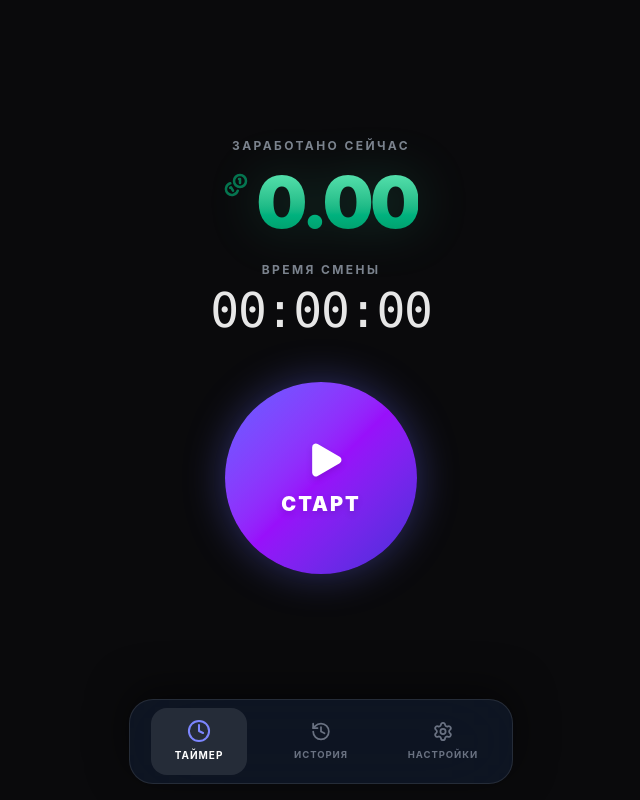
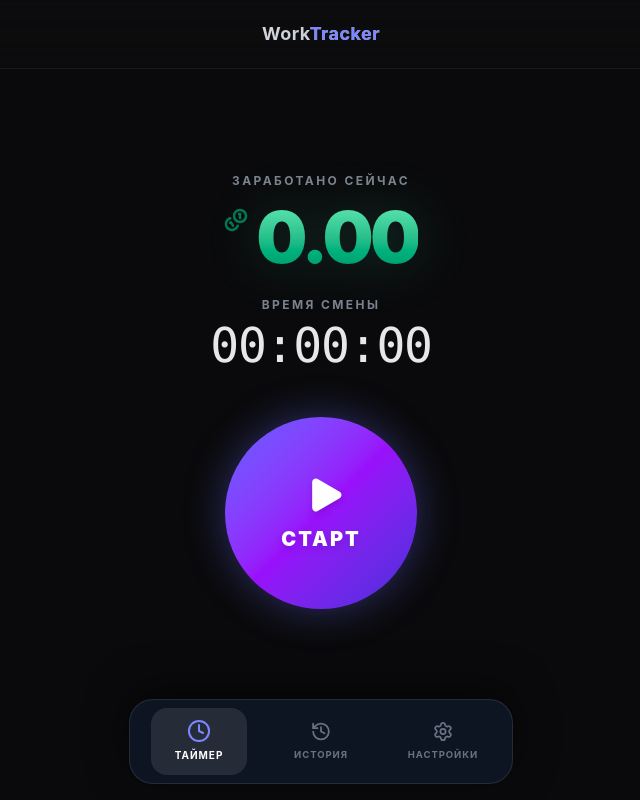
Before and after one commit to OwenSide/work-tracker-pwa, a React (Vite) app: page / in a window 1280 px wide. Shown: the whole page, without its empty margins (319-959 px from the left). Built offline with nearby package versions, Linux system fonts and the light colour scheme.

Commit message:
Removed GitHub Actions workflow to fix deployment conflict

```diff
--- a/src/App.jsx
+++ b/src/App.jsx
@@ -1,30 +1,28 @@
 import React, { useState, useEffect } from 'react';
 import { Clock, History as HistoryIcon, Settings as SettingsIcon, Coins } from 'lucide-react';
-import { useIndexedDB } from './db'; // <-- Путь изменен сюда
+import { AnimatePresence, motion } from 'framer-motion';
+import { useIndexedDB } from './db';
 import Dashboard from './components/Dashboard';
 import History from './components/History';
 import Settings from './components/Settings';
+import { cn } from './utils';
 
 export default function App() {
   const currency = <Coins size="1em" strokeWidth={2.5} className="inline-block relative -top-[1px] mr-1" />;
   const [activeTab, setActiveTab] = useState('dashboard');
 
-  // Подключаем наши модули IndexedDB
   const [hourlyRate, setHourlyRate, rateLoaded] = useIndexedDB('hourlyRate', '15');
   const [activeShift, setActiveShift, shiftLoaded] = useIndexedDB('activeShift', null);
   const [shifts, setShifts, shiftsLoaded] = useIndexedDB('shifts', []);
   const [elapsed, setElapsed] = useState(0);
 
-  // Ждем, пока IndexedDB асинхронно отдаст все данные
   const isAppReady = rateLoaded && shiftLoaded && shiftsLoaded;
 
   useEffect(() => {
     let interval;
     if (activeShift) {
       setElapsed(Date.now() - activeShift.startTime);
-      interval = setInterval(() => {
-        setElapsed(Date.now() - activeShift.startTime);
-      }, 1000);
+      interval = setInterval(() => setElapsed(Date.now() - activeShift.startTime), 1000);
     } else {
       setElapsed(0);
     }
@@ -40,19 +38,11 @@ export default function App() {
     const rate = parseFloat(hourlyRate) || 0;
     const earned = (durationMs / 3600000) * rate;
 
-    const newShift = {
-      id: Date.now(),
-      startTime: activeShift.startTime,
-      endTime,
-      durationMs,
-      earned
-    };
-
+    const newShift = { id: Date.now(), startTime: activeShift.startTime, endTime, durationMs, earned };
     setShifts([newShift, ...shifts]);
     setActiveShift(null);
   };
 
-  // Экран загрузки, пока база данных инициализируется
   if (!isAppReady) {
     return (
       <div className="h-[100dvh] w-full bg-[#0a0a0c] flex items-center justify-center">
@@ -61,50 +51,38 @@ export default function App() {
     );
   }
 
+  // Анимации для framer-motion
+  const pageVariants = {
+    initial: { opacity: 0, y: 15, scale: 0.98 },
+    in: { opacity: 1, y: 0, scale: 1 },
+    out: { opacity: 0, y: -15, scale: 0.98 }
+  };
+
   return (
-    <>
-      <style>{`
-        @keyframes fadeIn {
-          from { opacity: 0; transform: translateY(8px); }
-          to { opacity: 1; transform: translateY(0); }
-        }
-        .animate-fade-in {
-          animation: fadeIn 0.4s cubic-bezier(0.16, 1, 0.3, 1) forwards;
-        }
-        ::-webkit-scrollbar { width: 4px; }
-        ::-webkit-scrollbar-track { background: transparent; }
-        ::-webkit-scrollbar-thumb { background: rgba(255,255,255,0.1); border-radius: 10px; }
-        .color-scheme-dark { color-scheme: dark; }
-      `}</style>
-
     <div className="h-[100dvh] w-full bg-[#0a0a0c] text-gray-100 flex flex-col font-sans overflow-hidden selection:bg-indigo-500/30">
+      <header className="bg-white/[0.01] backdrop-blur-xl px-6 py-5 border-b border-white/5 z-20">
+        <h1 className="text-lg font-bold text-transparent bg-clip-text bg-gradient-to-r from-white to-gray-400 tracking-wide text-center">
+          Work<span className="text-indigo-400">Tracker</span>
+        </h1>
+      </header>
 
       <main className="flex-1 relative overflow-hidden bg-[radial-gradient(ellipse_at_top,_var(--tw-gradient-stops))] from-gray-900/40 via-[#0a0a0c] to-[#0a0a0c]">
-          {activeTab === 'dashboard' && (
-            <Dashboard
-              activeShift={activeShift}
-              startShift={startShift}
-              stopShift={stopShift}
-              elapsed={elapsed}
-              hourlyRate={hourlyRate}
-              currency={currency}
-            />
-          )}
-          {activeTab === 'history' && (
-            <History
-              shifts={shifts}
-              setShifts={setShifts}
-              hourlyRate={hourlyRate}
-              currency={currency}
-            />
-          )}
-          {activeTab === 'settings' && (
-            <Settings
-              hourlyRate={hourlyRate}
-              setHourlyRate={setHourlyRate}
-              currency={currency}
-            />
-          )}
+        {/* Обертка для переходов */}
+        <AnimatePresence mode="wait">
+          <motion.div
+            key={activeTab}
+            initial="initial"
+            animate="in"
+            exit="out"
+            variants={pageVariants}
+            transition={{ duration: 0.25, ease: "easeOut" }}
+            className="h-full w-full absolute inset-0"
+          >
+            {activeTab === 'dashboard' && <Dashboard activeShift={activeShift} startShift={startShift} stopShift={stopShift} elapsed={elapsed} hourlyRate={hourlyRate} currency={currency} />}
+            {activeTab === 'history' && <History shifts={shifts} setShifts={setShifts} hourlyRate={hourlyRate} currency={currency} />}
+            {activeTab === 'settings' && <Settings hourlyRate={hourlyRate} setHourlyRate={setHourlyRate} currency={currency} />}
+          </motion.div>
+        </AnimatePresence>
       </main>
 
       <div className="absolute bottom-0 w-full p-4 z-20 pointer-events-none">
@@ -117,18 +95,17 @@ export default function App() {
             <button
               key={tab.id}
               onClick={() => setActiveTab(tab.id)}
-                className={`flex flex-col items-center justify-center p-3 rounded-2xl transition-all duration-300 w-24 relative
-                  ${activeTab === tab.id
-                    ? 'text-white bg-white/10 scale-100'
-                    : 'text-gray-500 hover:text-gray-300 scale-95 hover:bg-white/5'}`}
+              className={cn(
+                "flex flex-col items-center justify-center p-3 rounded-2xl transition-all duration-300 w-24 relative",
+                activeTab === tab.id ? "text-white bg-white/10 scale-100" : "text-gray-500 hover:text-gray-300 scale-95 hover:bg-white/5"
+              )}
             >
-                <tab.icon size={22} className={`mb-1.5 transition-transform duration-300 ${activeTab === tab.id ? 'scale-110 text-indigo-400' : ''}`} />
+              <tab.icon size={22} className={cn("mb-1.5 transition-transform duration-300", activeTab === tab.id && "scale-110 text-indigo-400")} />
               <span className="text-[10px] uppercase font-bold tracking-widest">{tab.label}</span>
             </button>
           ))}
         </nav>
       </div>
     </div>
-    </>
   );
 }
--- a/src/components/History.jsx
+++ b/src/components/History.jsx
@@ -1,5 +1,7 @@
 import React, { useState } from 'react';
 import { Clock, History as HistoryIcon, Wallet, ArrowRight, Plus, X } from 'lucide-react';
+import CountUp from 'react-countup';
+import { cn } from '../utils';
 
 export default function History({ shifts, setShifts, hourlyRate, currency }) {
   const [isManualEntryOpen, setIsManualEntryOpen] = useState(false);
@@ -27,16 +29,8 @@ export default function History({ shifts, setShifts, hourlyRate, currency }) {
     const rate = parseFloat(hourlyRate) || 0;
     const earned = (durationMs / 3600000) * rate;
 
-    const newShift = {
-      id: Date.now(),
-      startTime: start.getTime(),
-      endTime: end.getTime(),
-      durationMs,
-      earned
-    };
-
-    const updatedShifts = [newShift, ...shifts].sort((a, b) => b.startTime - a.startTime);
-    setShifts(updatedShifts);
+    const newShift = { id: Date.now(), startTime: start.getTime(), endTime: end.getTime(), durationMs, earned };
+    setShifts([newShift, ...shifts].sort((a, b) => b.startTime - a.startTime));
 
     setIsManualEntryOpen(false);
     setManualDate('');
@@ -44,18 +38,18 @@ export default function History({ shifts, setShifts, hourlyRate, currency }) {
     setManualEndTime('');
   };
 
-  const totalEarned = shifts.reduce((sum, shift) => sum + shift.earned, 0).toFixed(2);
+  const totalEarned = shifts.reduce((sum, shift) => sum + shift.earned, 0);
 
   return (
-    <div className="p-6 h-full flex flex-col animate-fade-in">
+    <div className="p-6 h-full flex flex-col">
       <div className="flex justify-between items-end mb-6 bg-white/[0.02] p-5 rounded-3xl border border-white/5">
         <div>
           <h2 className="text-sm text-gray-400 font-medium uppercase tracking-wider mb-1">Всего заработано</h2>
-          {/* ИСПРАВЛЕНИЕ: Отделили иконку от прозрачного текста */}
           <div className="text-3xl font-bold flex items-center">
             <span className="text-emerald-400 flex items-center mr-1">{currency}</span>
             <span className="text-transparent bg-clip-text bg-gradient-to-r from-emerald-400 to-cyan-400">
-              {totalEarned}
+              {/* МАГИЯ АНИМАЦИИ ЦИФР */}
+              <CountUp end={totalEarned} decimals={2} duration={1.5} separator=" " />
             </span>
           </div>
         </div>
@@ -68,41 +62,22 @@ export default function History({ shifts, setShifts, hourlyRate, currency }) {
         <h3 className="text-lg font-semibold text-white/90">История смен</h3>
         <button
           onClick={() => setIsManualEntryOpen(!isManualEntryOpen)}
-          className={`p-2 rounded-xl transition-colors ${isManualEntryOpen ? 'bg-rose-500/20 text-rose-400' : 'bg-indigo-500/20 text-indigo-400 hover:bg-indigo-500/30'}`}
+          className={cn("p-2 rounded-xl transition-colors", isManualEntryOpen ? "bg-rose-500/20 text-rose-400" : "bg-indigo-500/20 text-indigo-400 hover:bg-indigo-500/30")}
         >
           {isManualEntryOpen ? <X size={20} /> : <Plus size={20} />}
         </button>
       </div>
 
       {isManualEntryOpen && (
-        <div className="bg-indigo-500/10 p-5 rounded-3xl border border-indigo-500/20 mb-4 animate-fade-in flex flex-col gap-4">
+        <div className="bg-indigo-500/10 p-5 rounded-3xl border border-indigo-500/20 mb-4 flex flex-col gap-4">
           <h4 className="text-xs text-indigo-300 font-bold uppercase tracking-widest">Добавить вручную</h4>
-          <input
-            type="date"
-            value={manualDate}
-            onChange={(e) => setManualDate(e.target.value)}
-            className="bg-black/40 text-white border border-white/5 rounded-xl py-3 px-4 focus:outline-none focus:border-indigo-500 w-full color-scheme-dark"
-          />
+          <input type="date" value={manualDate} onChange={(e) => setManualDate(e.target.value)} className="bg-black/40 text-white border border-white/5 rounded-xl py-3 px-4 focus:outline-none focus:border-indigo-500 w-full" style={{colorScheme: 'dark'}} />
           <div className="flex gap-3 items-center">
-            <input
-              type="time"
-              value={manualStartTime}
-              onChange={(e) => setManualStartTime(e.target.value)}
-              className="bg-black/40 text-white border border-white/5 rounded-xl py-3 px-4 focus:outline-none focus:border-indigo-500 flex-1 color-scheme-dark"
-            />
+            <input type="time" value={manualStartTime} onChange={(e) => setManualStartTime(e.target.value)} className="bg-black/40 text-white border border-white/5 rounded-xl py-3 px-4 focus:outline-none focus:border-indigo-500 flex-1" style={{colorScheme: 'dark'}} />
             <ArrowRight size={16} className="text-gray-500" />
-            <input
-              type="time"
-              value={manualEndTime}
-              onChange={(e) => setManualEndTime(e.target.value)}
-              className="bg-black/40 text-white border border-white/5 rounded-xl py-3 px-4 focus:outline-none focus:border-indigo-500 flex-1 color-scheme-dark"
-            />
+            <input type="time" value={manualEndTime} onChange={(e) => setManualEndTime(e.target.value)} className="bg-black/40 text-white border border-white/5 rounded-xl py-3 px-4 focus:outline-none focus:border-indigo-500 flex-1" style={{colorScheme: 'dark'}} />
           </div>
-          <button
-            onClick={handleAddManualShift}
-            disabled={!manualDate || !manualStartTime || !manualEndTime}
-            className="w-full bg-indigo-600 hover:bg-indigo-700 disabled:bg-gray-800 disabled:text-gray-500 text-white font-bold py-3 rounded-xl transition-colors mt-2"
-          >
+          <button onClick={handleAddManualShift} disabled={!manualDate || !manualStartTime || !manualEndTime} className="w-full bg-indigo-600 hover:bg-indigo-700 disabled:bg-gray-800 disabled:text-gray-500 text-white font-bold py-3 rounded-xl transition-colors mt-2">
             Сохранить смену
           </button>
         </div>
@@ -116,7 +91,7 @@ export default function History({ shifts, setShifts, hourlyRate, currency }) {
           </div>
         ) : (
           shifts.map((shift, i) => (
-            <div key={shift.id} className="bg-white/[0.03] hover:bg-white/[0.06] transition-colors p-5 rounded-3xl border border-white/5 flex flex-col gap-3" style={{ animationDelay: `${i * 30}ms` }}>
+            <div key={shift.id} className="bg-white/[0.03] hover:bg-white/[0.06] transition-colors p-5 rounded-3xl border border-white/5 flex flex-col gap-3">
               <div className="flex justify-between items-center">
                 <span className="text-gray-200 font-medium text-lg">
                   {new Date(shift.startTime).toLocaleDateString('ru-RU', { day: 'numeric', month: 'short' })}
--- a/src/db.js
+++ b/src/db.js
@@ -1,17 +1,16 @@
 import { useState, useEffect } from 'react';
+import { openDB } from 'idb';
 
 const DB_NAME = 'WorkTrackerDB';
 const STORE_NAME = 'stateStore';
 
-// Инициализация базы данных
-const initDB = () => {
-  return new Promise((resolve, reject) => {
-    const request = indexedDB.open(DB_NAME, 1);
-    request.onupgradeneeded = (e) => {
-      e.target.result.createObjectStore(STORE_NAME);
-    };
-    request.onsuccess = () => resolve(request.result);
-    request.onerror = () => reject(request.error);
+const initDB = async () => {
+  return openDB(DB_NAME, 1, {
+    upgrade(db) {
+      if (!db.objectStoreNames.contains(STORE_NAME)) {
+        db.createObjectStore(STORE_NAME);
+      }
+    },
   });
 };
 
@@ -20,35 +19,27 @@ export function useIndexedDB(key, initialValue) {
   const [isLoaded, setIsLoaded] = useState(false);
 
   useEffect(() => {
-    initDB().then((db) => {
-      const tx = db.transaction(STORE_NAME, 'readonly');
-      const store = tx.objectStore(STORE_NAME);
-      const request = store.get(key);
-
-      request.onsuccess = () => {
-        if (request.result !== undefined) {
-          setState(request.result);
-        }
-        setIsLoaded(true); // Отмечаем, что данные загружены
-      };
-      request.onerror = () => {
-        console.error('Ошибка чтения из IndexedDB');
+    (async () => {
+      try {
+        const db = await initDB();
+        const val = await db.get(STORE_NAME, key);
+        if (val !== undefined) setState(val);
+      } catch (e) {
+        console.error('IDB Load Error:', e);
+      } finally {
         setIsLoaded(true);
-      };
-    });
+      }
+    })();
   }, [key]);
 
   const setValue = async (value) => {
     try {
       const valueToStore = value instanceof Function ? value(state) : value;
-      setState(valueToStore); // Обновляем стейт в React мгновенно
-
-      // Асинхронно сохраняем в базу
+      setState(valueToStore);
       const db = await initDB();
-      const tx = db.transaction(STORE_NAME, 'readwrite');
-      tx.objectStore(STORE_NAME).put(valueToStore, key);
+      await db.put(STORE_NAME, valueToStore, key);
     } catch (error) {
-      console.error('Ошибка записи в IndexedDB', error);
+      console.error('IDB Save Error:', error);
     }
   };
 
--- /dev/null
+++ b/src/utils.js
@@ -0,0 +1,6 @@
+import { clsx } from "clsx";
+import { twMerge } from "tailwind-merge";
+
+export function cn(...inputs) {
+  return twMerge(clsx(inputs));
+}
--- a/vite.config.js
+++ b/vite.config.js
@@ -1,12 +1,31 @@
 import { defineConfig } from 'vite'
 import react from '@vitejs/plugin-react'
 import tailwindcss from '@tailwindcss/vite'
+import { VitePWA } from 'vite-plugin-pwa'
 
-// https://vitejs.dev/config/
 export default defineConfig({
   plugins: [
     react(),
     tailwindcss(),
+    VitePWA({
+      registerType: 'autoUpdate',
+      manifest: {
+        name: 'WorkTracker PWA',
+        short_name: 'WorkTracker',
+        description: 'Трекер рабочего времени и заработка',
+        theme_color: '#0a0a0c',
+        background_color: '#0a0a0c',
+        display: 'standalone',
+        icons: [
+          {
+            // Стандартная иконка для установки (можешь потом заменить ссылку на свою)
+            src: 'https://cdn-icons-png.flaticon.com/512/2921/2921222.png',
+            sizes: '512x512',
+            type: 'image/png'
+          }
+        ]
+      }
+    })
   ],
-  base: '/work-tracker-pwa/', // ОБЯЗАТЕЛЬНО: укажи тут точное имя твоего репозитория
+  base: '/work-tracker-pwa/', // Твой путь
 })
```
Also changed, not shown: package.json (+12 -3 lines), 1 other file (tests, documents, lock files or other folders). Lines whose indentation alone changed are shown as unchanged.
